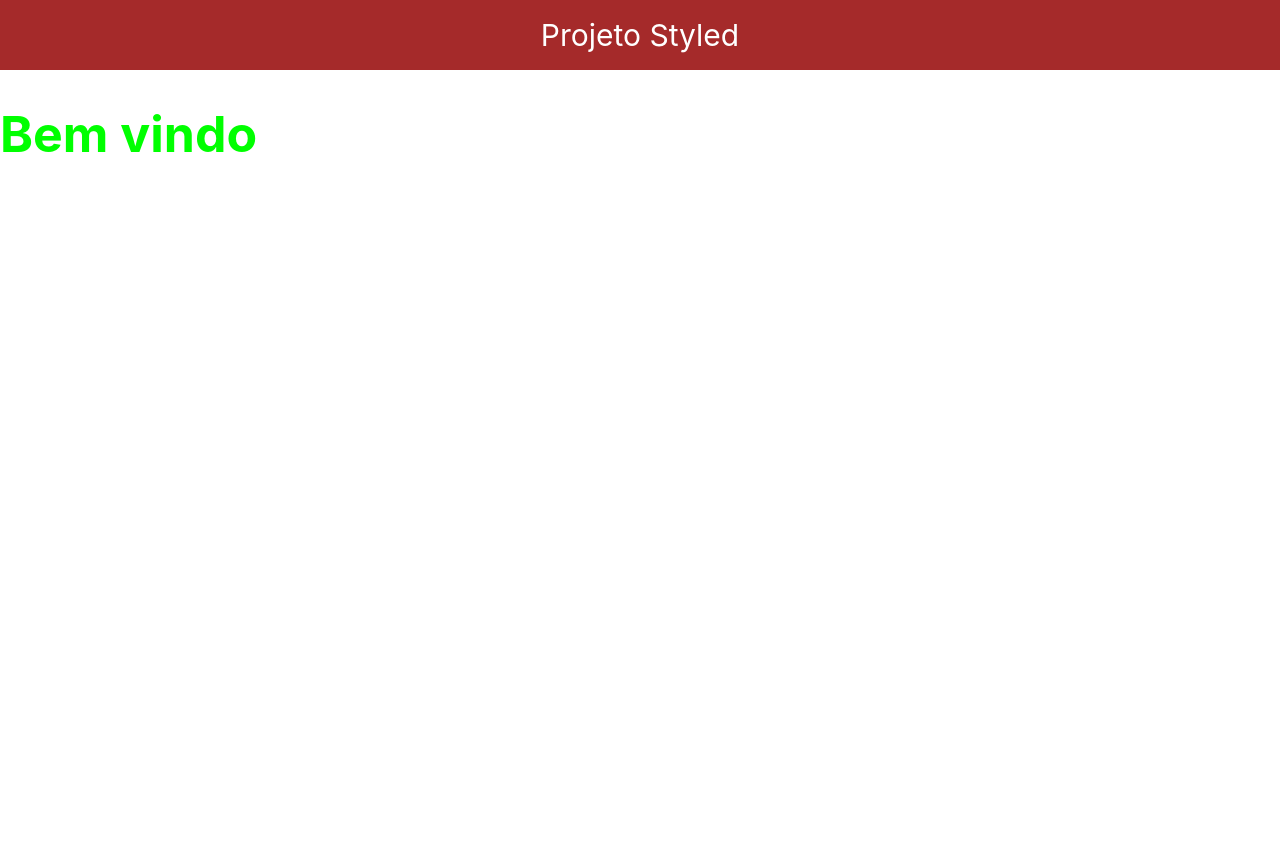
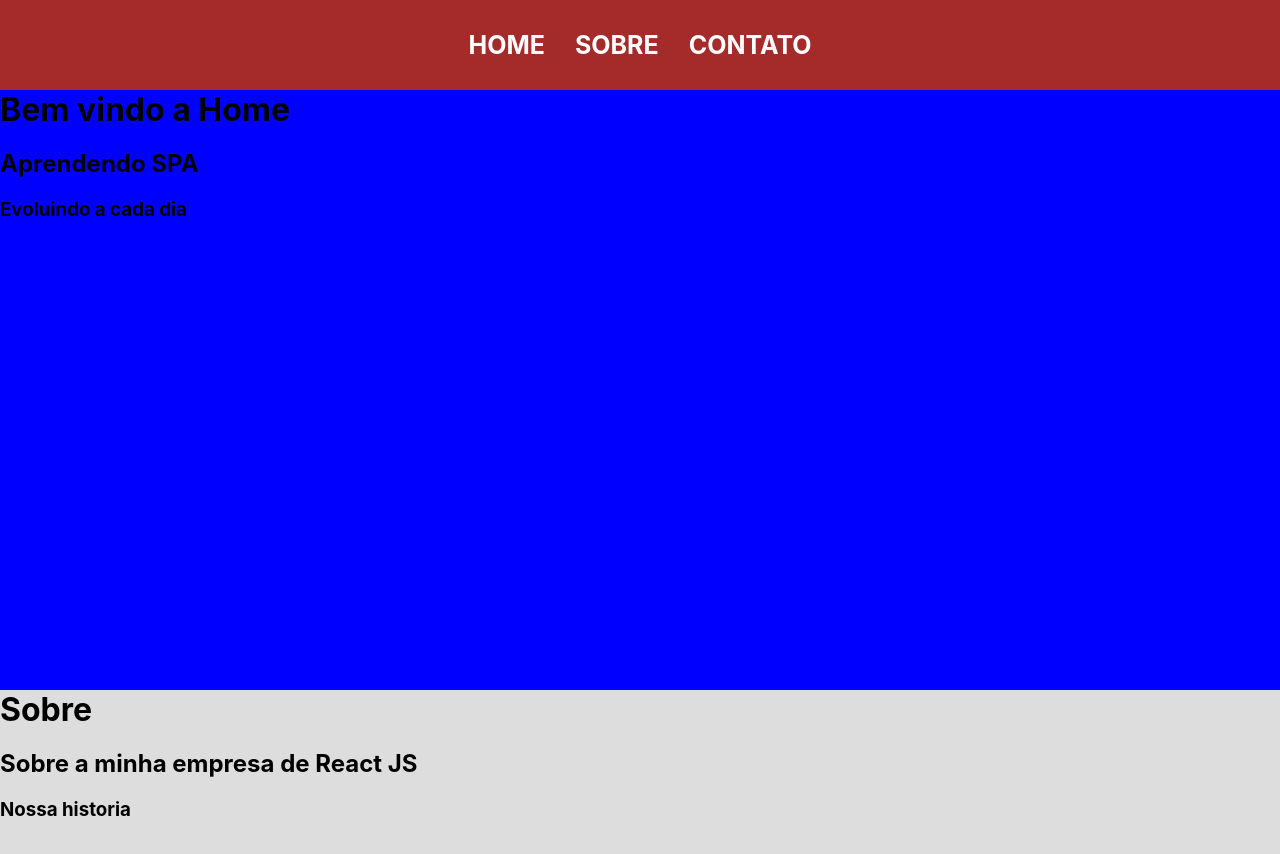
Before and after one commit to GabrielFelix23/CursoReactJs, a React (Create React App) app in the folder meusite/: page / in a window 1280 px wide. Shown: the top 854 px of the page. Before the commit the page ends 800 px from the top, so only its background shows below. Built offline with nearby package versions, Linux system fonts and the light colour scheme.

Commit message:
Criando uma SPA

```diff
--- a/meusite/package.json
+++ b/meusite/package.json
@@ -9,6 +9,7 @@
     "react": "^16.13.1",
     "react-dom": "^16.13.1",
     "react-router-dom": "^5.2.0",
+    "react-router-hash-link": "^2.1.0",
     "react-scripts": "3.4.3",
     "styled-components": "^5.2.0"
   },
--- a/meusite/src/App.js
+++ b/meusite/src/App.js
@@ -1,35 +1,16 @@
 import React from 'react'
-
-import { Container, Header, Titulo, BemVindo} from './style'
+import Routes from './routes'
 
 class App extends React.Component{
 
-    state = {
-
-    }
-
     render(){
         return(
-            <Container>
-                <Header>
-                    <Titulo>Projeto Styled</Titulo>
-                </Header>
-
-                <BemVindo cor="00ff00">Bem vindo</BemVindo>
-            </Container>
+            <div>
+                <Routes/>
+            </div>
         )
     }
 }
 
 
 export default App
-
-/**
-    <div className="container">
-        <header className="header">
-            <a className="titulo">Projeto Styled</a>
-        </header>
-
-        <h1>Bem vindo ao sistema!</h1>
-    </div>
- */
--- /dev/null
+++ b/meusite/src/components/Contato/index.js
@@ -0,0 +1,18 @@
+import React from 'react'
+import {HashLink as Link} from 'react-router-hash-link'
+
+class Contato extends React.Component{
+    render(){
+        return(
+            <div className="home" id="contato">
+                <h1>Entre em Contato</h1>
+                <h2>Telefone; (XX) 9 9999-9999</h2>
+                <h3>Rua: Alguma Rua</h3>
+
+                <Link smooth to="#Home" style={{color: '#fff'}}>Ir para Home</Link>
+            </div>
+        )
+    }
+}
+
+export default Contato
--- /dev/null
+++ b/meusite/src/components/Header/index.js
@@ -0,0 +1,24 @@
+import React from 'react'
+import {HashLink as Link} from 'react-router-hash-link'
+
+class Header extends React.Component{
+
+    render(){
+        return(
+            <header id="Home">
+                <div className="menu">
+                    <nav>
+                        <ul>
+                            <li><Link smooth to="#Home">Home</Link></li>
+                            <li><Link smooth to="#sobre">Sobre</Link></li>
+                            <li><Link smooth to="#contato">Contato</Link></li>
+                        </ul>
+                    </nav>
+                </div>
+            </header>
+        )
+    }
+}
+
+
+export default Header
--- /dev/null
+++ b/meusite/src/components/Home/index.js
@@ -0,0 +1,21 @@
+import React from 'react'
+
+import Inicio from '../Inicios'
+import Sobre from '../Sobre'
+import Contato from '../Contato'
+import '../../style.css'
+
+
+class Home extends React.Component{
+    render(){
+        return(
+            <div>
+                <Inicio/>
+                <Sobre/>
+                <Contato/>
+            </div>
+        )
+    }
+}
+
+export default Home
--- /dev/null
+++ b/meusite/src/components/Inicios/index.js
@@ -0,0 +1,15 @@
+import React from 'react'
+
+class Inicio extends React.Component{
+    render(){
+        return(
+            <div className="home">
+                <h1>Bem vindo a Home</h1>
+                <h2>Aprendendo SPA</h2>
+                <h3>Evoluindo a cada dia</h3>
+            </div>
+        )
+    }
+}
+
+export default Inicio
--- /dev/null
+++ b/meusite/src/components/Sobre/index.js
@@ -0,0 +1,15 @@
+import React from 'react'
+
+class Sobre extends React.Component{
+    render(){
+        return(
+            <div className="sobre" id="sobre">
+                <h1>Sobre</h1>
+                <h2>Sobre a minha empresa de React JS</h2>
+                <h3>Nossa historia</h3>
+            </div>
+        )
+    }
+}
+
+export default Sobre
--- /dev/null
+++ b/meusite/src/routes.js
@@ -0,0 +1,18 @@
+import React from 'react'
+import {BrowserRouter, Switch, Route} from 'react-router-dom'
+
+import Home from './components/Home'
+import Header from './components/Header'
+
+const Routes = () => {
+    return(
+        <BrowserRouter>
+        <Header/>
+            <Switch>
+                <Route exact path="/" component={Home}/>
+            </Switch>
+        </BrowserRouter>
+    )
+}
+
+export default Routes
--- /dev/null
+++ b/meusite/src/style.css
@@ -0,0 +1,53 @@
+header{
+    display: flex;
+    flex-direction: row;
+    height: 90px;
+    width: 100%;
+    justify-content: center;
+    align-items: center;
+    background: brown
+}
+
+.menu{
+    display: flex
+}
+
+ul{
+    display: flex
+}
+
+nav ul,
+nav li{
+    list-style: none;
+    margin: 0;
+    padding: 0
+}
+
+nav a{
+    text-decoration: none;
+    text-transform: uppercase;
+    font-size: 25px;
+    padding: 15px;
+    color: #fff;
+    font-weight: bold
+}
+
+.home{
+    width: 100%;
+    height: 600px;
+    background-color: #0000ff;
+}
+
+.home h1{
+    margin: 0px
+}
+
+.sobre{
+    width: 100%;
+    height: 600px;
+    background-color: #ddd
+}
+
+.sobre h1{
+    margin: 0px
+}
--- a/meusite/src/style.js
+++ /dev/null
@@ -1,27 +0,0 @@
-import styled from 'styled-components'
-
-export const Container = styled.div`
-    display: flex;
-    flex-direction: column;
-    width: 100%;
-    height: 500px;
-`
-
-export const Header = styled.header`
-    width: 100%;
-    height: 70px;
-    background-color: brown;
-    justify-content: center;
-    align-items: center;
-    display: flex;
-`
-
-export const Titulo = styled.a`
-    font-size: 30px;
-    color: #fff;
-`
-
-export const BemVindo = styled.h1`
-    font-size: 50px;
-    color: ${props => `#${props.cor}` };
-`
```
Also changed, not shown: meusite/src/App.css (deleted, +0 -20 lines), 1 other file (tests, documents, lock files or other folders).
